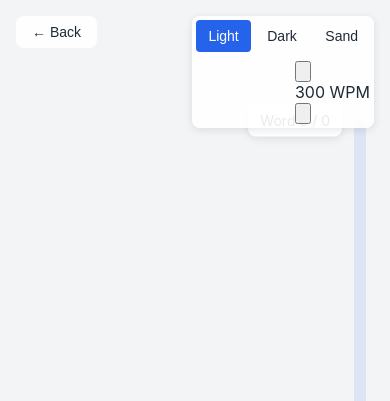
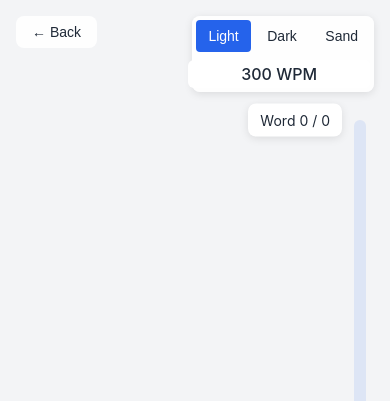
Before and after one commit to udai22/flash-reader, a Flask app: template templates/reader.html in a window 390 px wide. Shown: the top 401 px of the page. Run offline with Flask 2, Linux system fonts and the light colour scheme; the template is opened without the code that fills it, so the values that code supplies are empty; some libraries are stand-ins or nearby versions.

Commit message:
Enhanced WPM controls styling and mobile responsiveness

```diff
--- a/templates/reader.html
+++ b/templates/reader.html
@@ -303,6 +303,56 @@
                 align-items: flex-end;
             }
         }
+
+        /* WPM Controls Styles */
+        .wpm-controls {
+            display: flex;
+            align-items: center;
+            gap: 2px;
+            background: var(--surface-color);
+            padding: 4px;
+            border-radius: 6px;
+            margin-left: 8px;
+        }
+
+        .wpm-controls button {
+            padding: 6px;
+            border: none;
+            border-radius: 4px;
+            background: transparent;
+            color: var(--text-color);
+            cursor: pointer;
+            display: flex;
+            align-items: center;
+            justify-content: center;
+            transition: background-color 0.2s;
+        }
+
+        .wpm-controls button:hover {
+            background: var(--button-hover);
+        }
+
+        .wpm-controls .wpm-value {
+            padding: 0 8px;
+            font-weight: 500;
+            color: var(--text-color);
+        }
+
+        /* Responsive styles */
+        @media (max-width: 640px) {
+            .theme-toggle {
+                flex-direction: column;
+                align-items: flex-end;
+                gap: 4px;
+            }
+
+            .wpm-controls {
+                margin-left: 0;
+                margin-top: 4px;
+                width: 100%;
+                justify-content: space-between;
+            }
+        }
     </style>
 </head>
 <body>
@@ -310,7 +360,7 @@
         <button class="back-button" onclick="window.location.href='/'">← Back</button>
 
         <!-- Theme Toggle and WPM Controls -->
-        <div class="theme-toggle flex items-center gap-4">
+        <div class="theme-toggle">
             <!-- Theme Buttons -->
             <div class="flex gap-1">
                 <button class="theme-button active" data-theme="light">Light</button>
@@ -319,16 +369,16 @@
             </div>
 
             <!-- WPM Controls -->
-            <div class="flex items-center gap-2 bg-white dark:bg-gray-800 rounded-lg p-1">
-                <button onclick="updateWPM(state.currentWPM - 25)" class="p-2 hover:bg-gray-100 dark:hover:bg-gray-700 rounded">
+            <div class="wpm-controls">
+                <button onclick="updateWPM(state.currentWPM - 25)" title="Decrease WPM">
                     <svg class="w-4 h-4" fill="none" stroke="currentColor" viewBox="0 0 24 24">
                         <path stroke-linecap="round" stroke-linejoin="round" stroke-width="2" d="M19 14l-7 7m0 0l-7-7m7 7V3"></path>
                     </svg>
                 </button>
-                <div class="px-2 font-medium">
+                <div class="wpm-value">
                     <span id="wpmValueTop">300</span> WPM
                 </div>
-                <button onclick="updateWPM(state.currentWPM + 25)" class="p-2 hover:bg-gray-100 dark:hover:bg-gray-700 rounded">
+                <button onclick="updateWPM(state.currentWPM + 25)" title="Increase WPM">
                     <svg class="w-4 h-4" fill="none" stroke="currentColor" viewBox="0 0 24 24">
                         <path stroke-linecap="round" stroke-linejoin="round" stroke-width="2" d="M5 10l7-7m0 0l7 7m-7-7v18"></path>
                     </svg>
```
